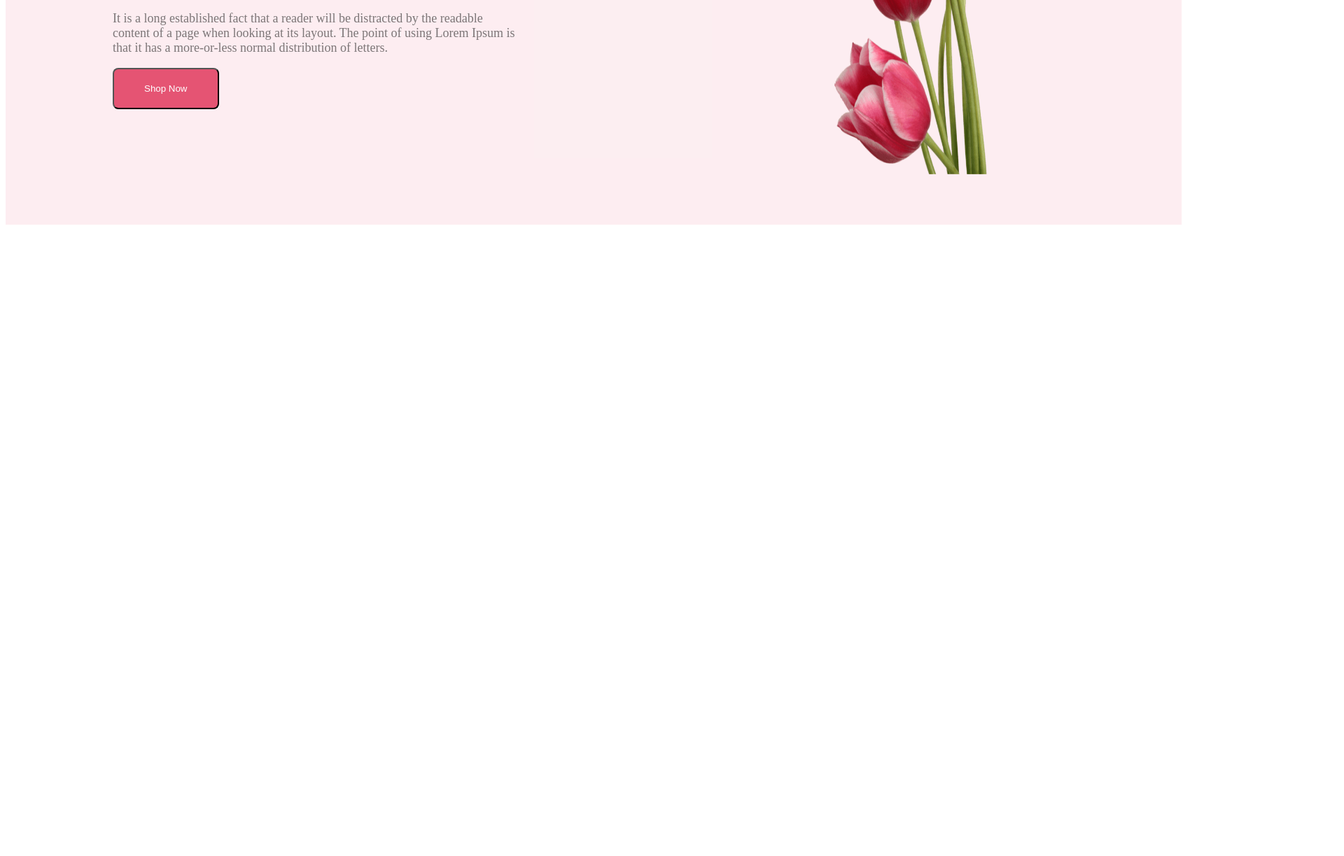
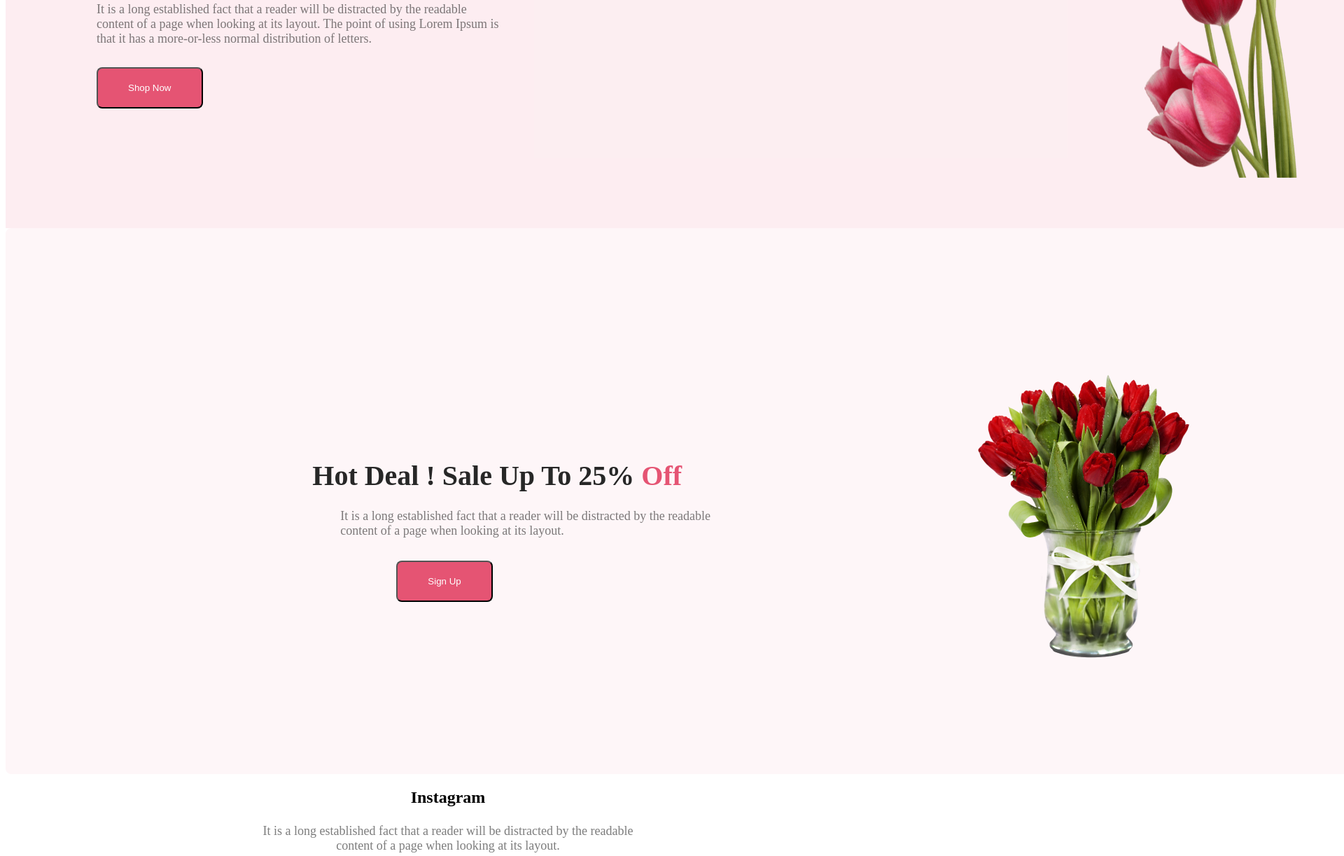
Before and after one commit to Sabiha1010/flower-shop-website, a plain HTML site: page index.html in a window 1280 px wide. Shown: the part 537-1760 px from the top of the page at 70% size, 1920 px wide, since content can reach past the window. Before the commit the page ends 866 px from the top, so only its background shows below. Drawn offline with Linux system fonts and the light colour scheme.

Commit message:
added new section

```diff
--- a/index.html
+++ b/index.html
@@ -21,6 +21,30 @@
 
     </header>
     <main>
+       <section class="hot-deal-sale">
+        <div class="hot-deal" >
+            <h2 class="title2">Hot Deal ! Sale Up To 25% <span class="primary">Off</span> </h2>
+            <p class="description2">It is a long established fact that a reader will be distracted by the readable <br> content of a page when looking at its layout.</p>
+            <button class="btn2">Sign Up</button>
+        </div>
+        <div class="hot-deal-image">
+            <img src="images/pngwing 8.png" alt="">
+        </div>
+       </section>
+       <section class="social">
+         <div class="instagram">
+            <h2 class="title3">Instagram</h2>
+            <p class="description3">It is a long established fact that a reader will be distracted by the readable <br> content of a page when looking at its layout.</p>
+         </div>
+         <div class="social-images">
+            <img src="images/Flower 01.png" alt="">
+            <img src="images/Rectangle 4.png" alt="">
+            <img src="images/Rectangle 5.png" alt="">
+            <img src="images/Rectangle 6.png" alt="">
+
+         </div>
+
+       </section>
 
     </main>
     <footer>
--- a/style.css
+++ b/style.css
@@ -1,21 +1,26 @@
 
 .banner{
+    padding: 5px 10px 0px 50px;
     display: flex;
-    justify-content: space-around;
-    width: 1680px;
+    justify-content: space-between;
+    width: 1920px;
     height: 850px;
     align-items: center;
     background-color: rgba(229, 84, 115, 0.10);
-    padding: ;
 }
 .title{
+    margin-left: 80px;
+    margin-bottom: 30px;
     width: 708px;
     color: #272727;
     font-size: 80px;
     font-weight: 800;
 }
 .description{
+    margin-left: 80px;
     color: rgba(39, 39, 39, 0.60);
+    margin-top: 30px;
+    margin-bottom: 30px;
     font-size: 18px;
     font-weight: 400;
     width: 634px;
@@ -25,9 +30,59 @@
     height: 710px;
 }
 .btn{
+    margin-left: 80px;
     color: white;
     padding: 20px 43px;
     gap: 10px;
     border-radius: 8px;
     background: #E55473;
 }
+.hot-deal-sale{
+    padding: 200px 90px 150px 100px;
+    width: 1790px;
+    height: 430px;
+    border-radius: 8px;
+    background: rgba(229, 84, 115, 0.05);
+    display: flex;
+    justify-content: space-around;
+    align-items: center;
+}
+
+.title2{
+    margin-left: 150px;
+    color: #272727;
+    margin-bottom: 24px;
+    font-size: 40px;
+    font-weight: 800;
+}
+.description2{
+    margin-left: 190px;
+    color: rgba(39, 39, 39, 0.60);
+    margin-bottom: 32px;
+    font-size: 18px;
+    font-weight: 400;
+}
+.btn2{
+    margin-left: 270px;
+    color: white;
+    border-radius: 8px;
+    background: #E55473;
+    padding: 20px 43px;
+}
+.primary{
+    color: #E55473;
+}
+.social{
+    margin-bottom: 24px;
+    text-align: center;
+}
+.title3{
+    margin-bottom: 24px;
+}
+.description3{
+    margin-bottom: 48px;
+    color: rgba(39, 39, 39, 0.60);
+    font-size: 18px;
+    font-weight: 400;
+    text-align: center;
+}
```
Also changed, not shown: images/Flower 01.png (added), images/Rectangle 4.png (added), images/Rectangle 5.png (added), images/Rectangle 6.png (added), images/pngwing 8.png (added).
